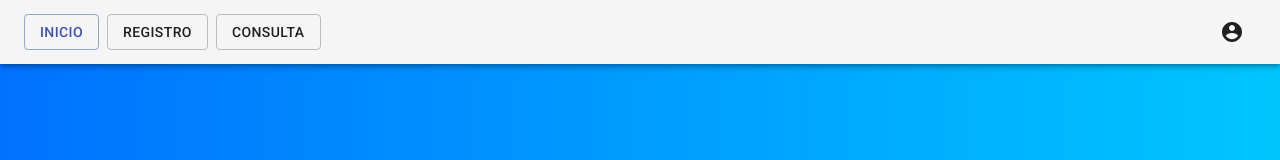
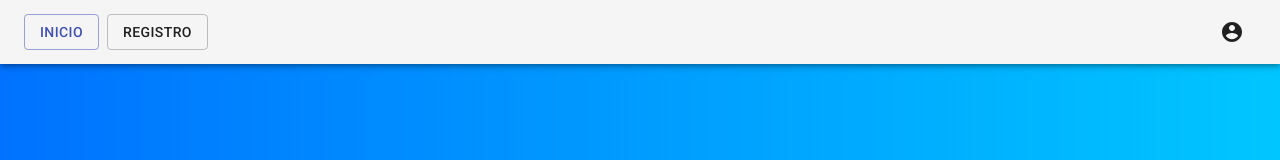
Before and after one commit to KOAT-20/READ, a React (Create React App) app in the folder front-read/: page /recepcion in a window 1280 px wide. Shown: the top 160 px of the page. Built offline with nearby package versions, Linux system fonts and the light colour scheme.

Commit message:
small change

```diff
--- a/front-read/src/pages/recepcion/content/bar_recep.js
+++ b/front-read/src/pages/recepcion/content/bar_recep.js
@@ -54,11 +54,11 @@ class BarRecep extends Component {
               <Button variant='outlined'>Registro</Button>
             </div>
           </Link>
-          <Link to='/consulta'>
+          {/* <Link to='/consulta'>
             <div className='btn-group ml-2'>
               <Button variant='outlined'>Consulta</Button>
             </div>
-          </Link>
+          </Link> */}
           <Typography
             variant='h6'
             color='inherit'
@@ -88,8 +88,8 @@ class BarRecep extends Component {
                 open={open}
                 onClose={this.handleClose}
               >
-                <MenuItem onClick={this.handleClose}>Perfil</MenuItem>
-                <MenuItem onClick={this.handleClose}>Mi Cuenta</MenuItem>
+                {/* <MenuItem onClick={this.handleClose}>Perfil</MenuItem>
+                <MenuItem onClick={this.handleClose}>Mi Cuenta</MenuItem> */}
                 <Link to='/'>
                   <MenuItem> Cerrar Sesión </MenuItem>
                 </Link>
```
